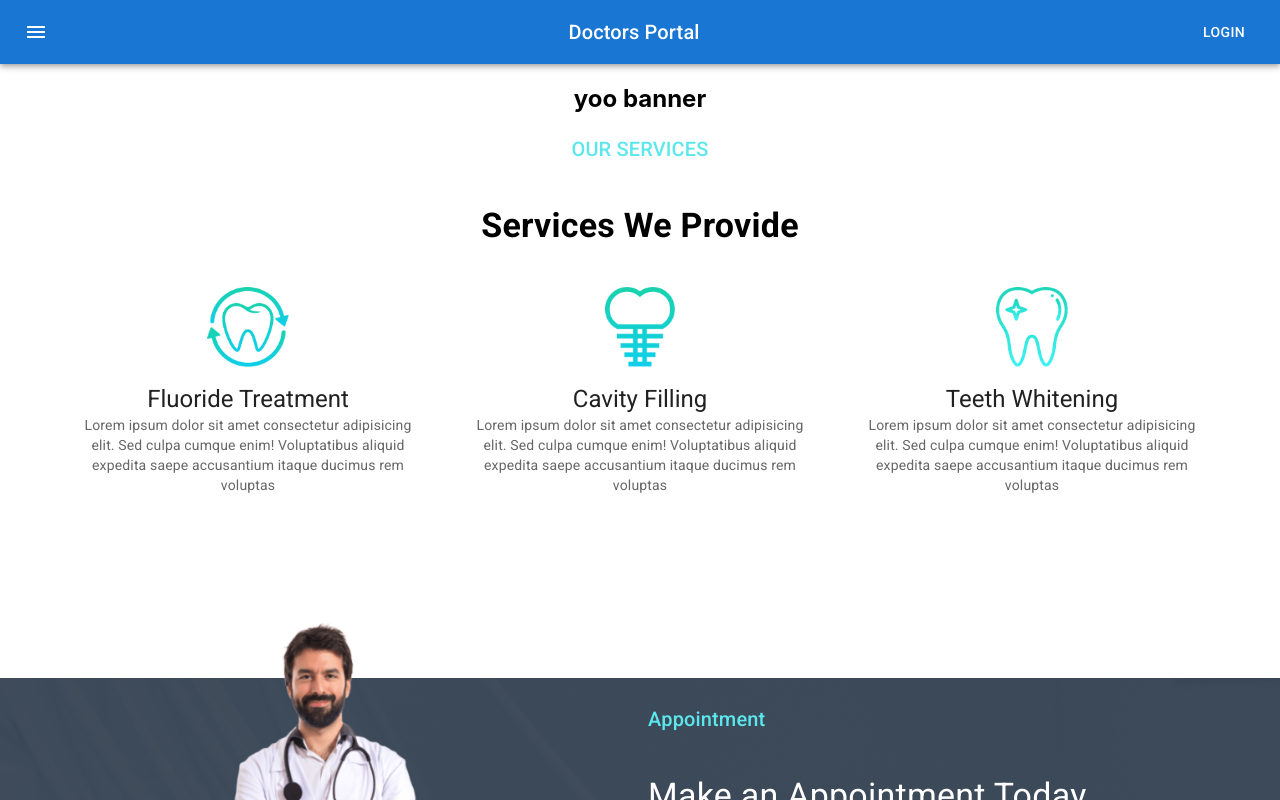
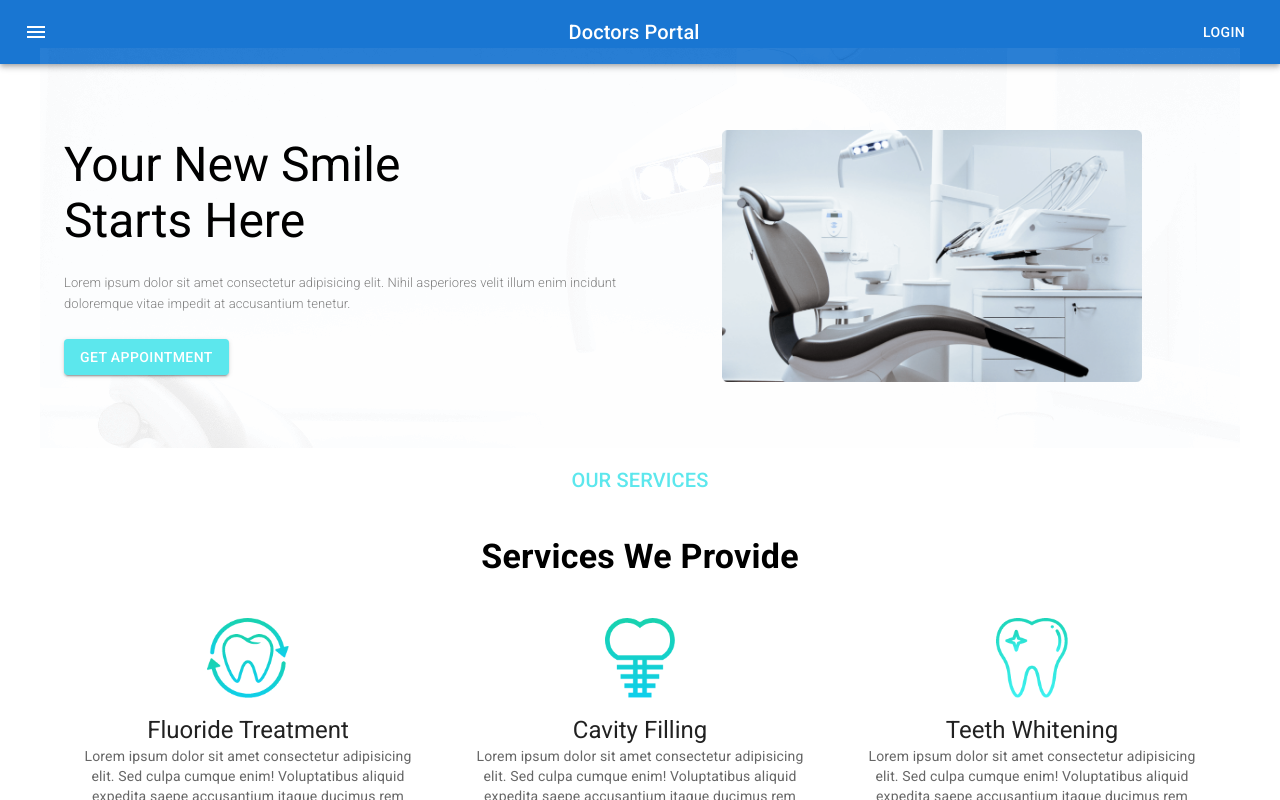
Before and after one commit to mrx-arafat/Doctors-Portal-React, a React (Create React App) app: page / in a window 1280 px wide. Shown: the top 800 px of the page. Built offline with nearby package versions, Linux system fonts and the light colour scheme.

Commit message:
top banner

```diff
--- a/src/Pages/Home/Banner/Banner.js
+++ b/src/Pages/Home/Banner/Banner.js
@@ -1,10 +1,57 @@
 import React from "react";
+import Grid from "@mui/material/Grid";
+import chair from "../../../images/chair.png";
+import bg from "../../../images/bg.png";
+import { Typography, Button, Container } from "@mui/material";
+import Box from "@mui/material/Box";
+
+const bannerBg = {
+  background: `url(${bg})`,
+};
+
+const verticalCenter = {
+  display: "flex",
+  alignItems: "center",
+  height: 400,
+};
 
 const Banner = () => {
   return (
-    <div>
-      <h2>yoo banner</h2>
-    </div>
+    <Container style={bannerBg} sx={{ flexGrow: 1 }}>
+      <Grid container spacing={2}>
+        <Grid
+          item
+          style={{ ...verticalCenter, textAlign: "left" }}
+          xs={12}
+          md={6}
+        >
+          <Box>
+            <Typography variant="h3">
+              Your New Smile <br />
+              Starts Here
+            </Typography>
+            <Typography
+              variant="h6"
+              sx={{ my: 3, fontSize: 13, fontWeight: 300, color: "gray" }}
+            >
+              Lorem ipsum dolor sit amet consectetur adipisicing elit. Nihil
+              asperiores velit illum enim incidunt doloremque vitae impedit at
+              accusantium tenetur.
+            </Typography>
+            <Button variant="contained" style={{ backgroundColor: "#5CE7ED" }}>
+              Get Appointment
+            </Button>
+          </Box>
+        </Grid>
+        <Grid item xs={12} md={6} style={verticalCenter}>
+          <img
+            style={{ width: "420px", display: "block", margin: "0 auto" }}
+            src={chair}
+            alt=""
+          />
+        </Grid>
+      </Grid>
+    </Container>
   );
 };
 
```
